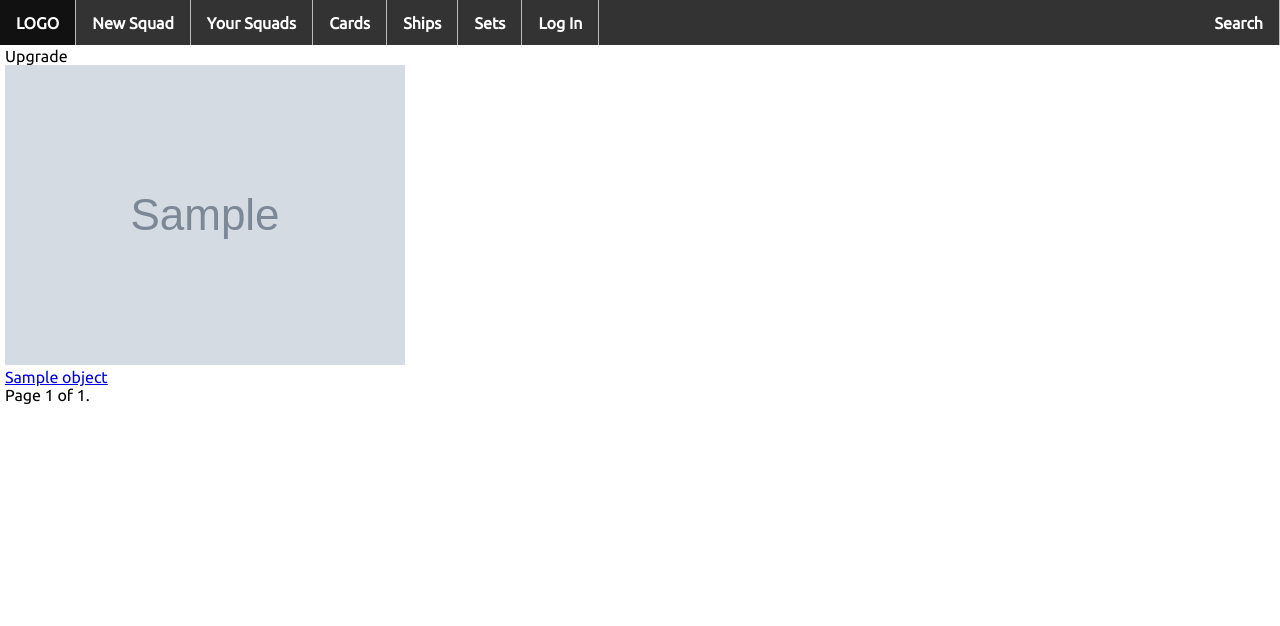
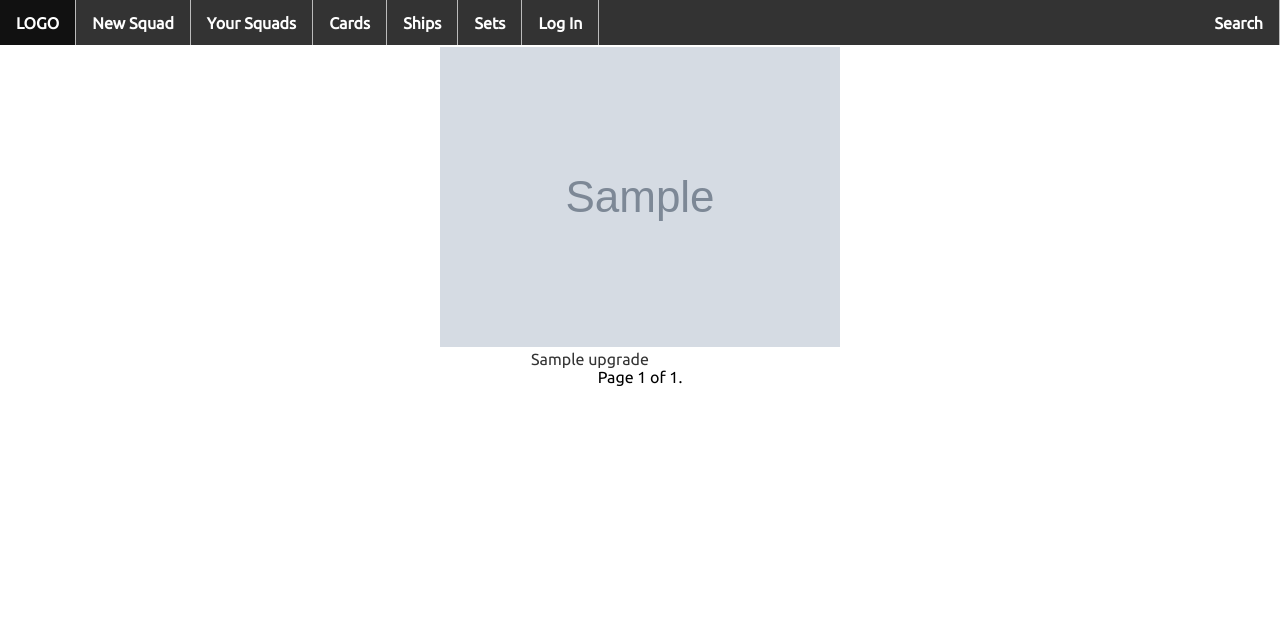
Before and after one commit to OskarBreach/hit-hit-crit, a Django app: template hithitcrit/viewer/templates/upgrade_grid.html in a window 1280 px wide. Shown: the top 626 px of the page. Run offline with Django 3.2, Linux system fonts and the light colour scheme; the template is opened without the code that fills it: most values are stand-ins (such as "Sample title", 1, 10 or a date in 2020); grey boxes marked "Sample" are stand-in pictures.

Commit message:
Bring upgrade and pilot grids fully in-line with site nav elements

```diff
--- a/hithitcrit/viewer/templates/object_grid.html
+++ /dev/null
@@ -1,32 +0,0 @@
-{% extends "base_template.html" %}
-
-{% block content %}
-<div class="category">{% block grid_type %}Item{%if object_list|length > 1 %}s{% endif %}{% endblock %}</div>
-<div class="object-grid">
-{% for object in object_list %}
-  <div class="object">
-    {% if object.image %}
-    {% block image-link %}<img src="{{ object.image.url }}" class="object-image" alt="{{ object.name }}"/>{% endblock %}
-    {% endif %}
-    {% block text-link %}<div class="object-link-box">{{ object.name }}</div>{% endblock %}
-  </div>
-{% endfor %}
-{% block pagnation %}
-<div class="pagination">
-  <span class="step-links">
-    {% if object_list.has_previous %}
-    <a href="?page={{ object_list.previous_page_number }}">previous</a>
-    {% endif %}
-
-    <span class="current">
-      Page {{ object_list.number }} of {{ object_list.paginator.num_pages }}.
-    </span>
-
-    {% if object_list.has_next %}
-      <a href="?page={{ object_list.next_page_number }}">next</a>
-    {% endif %}
-  </span>
-</div>
-{% endblock %}
-</div>
-{% endblock %}
--- a/hithitcrit/viewer/templates/upgrade_grid.html
+++ b/hithitcrit/viewer/templates/upgrade_grid.html
@@ -1,7 +1,36 @@
-{% extends "object_grid.html" %}
+{% extends "base_template.html" %}
+{% load static %}
 
-{% block grid_type %}Upgrade{%if object_list|length > 1 %}s{% endif %}{% endblock %}
+{% block title %}
+<title>Upgrades</title>
+{% endblock %}
 
-{% block image-link %}<a href="{{ object.get_absolute_url }}"><img src="{{ object.image.url }}" class="card-image-half" alt="{{ object.name }}"//></a>{% endblock %}
+{% block header %}
+<link rel="stylesheet" type="text/css" href="{% static "viewer/grid.css" %}">
+{% endblock %}
 
-{% block text-link %}<div class="half-card-link-box"><a class="object-link" href="{{ object.get_absolute_url }}">{{ object.name }}</a></div>{% endblock %}
+{% block content %}
+<div class="object-grid">
+{% for upgrade in upgrade_list %}
+  <div class="object">
+    {% if upgrade.image %}
+    <a href="{{ upgrade.get_absolute_url }}"><img src="{{ upgrade.image.url }}" class="card-image-half" alt="{{ upgrade.name }}"//></a>
+    {% endif %}
+    <div class="card-link-box"><a class="object-link" href="{{ upgrade.get_absolute_url }}">{{ upgrade.name }}</a></div>
+  </div>
+{% endfor %}
+<div class="pagination">
+  <span class="step-links">
+    {% if upgrade_list.has_previous %}
+    <a href="?page={{ upgrade_list.previous_page_number }}">previous</a>
+    {% endif %}
+    <span class="current">
+      Page {{ upgrade_list.number }} of {{ upgrade_list.paginator.num_pages }}.
+    </span>
+    {% if upgrade_list.has_next %}
+      <a href="?page={{ upgrade_list.next_page_number }}">next</a>
+    {% endif %}
+  </span>
+</div>
+</div>
+{% endblock %}
--- a/hithitcrit/viewer/urls.py
+++ b/hithitcrit/viewer/urls.py
@@ -3,7 +3,6 @@
 from . import views
 
 urlpatterns = [
-    url(r'^$', views.index, name='index'),
     url(r'^(?i)name/(?P<slug>[\w-]+)/$', views.objects_by_name, name='objects-by-name'),
     url(r'^(?i)pilots/$', views.pilot_grid, name='pilot-grid'),
     url(r'^(?i)upgrades/$', views.upgrade_grid, name='upgrade-grid'),
```
Also changed, not shown: hithitcrit/viewer/templates/grid.html (deleted, +0 -19 lines), hithitcrit/viewer/templates/index.html (deleted, +0 -10 lines), hithitcrit/viewer/templates/pilot_grid.html (+33 -4 lines), hithitcrit/viewer/views.py (+6 -12 lines).
